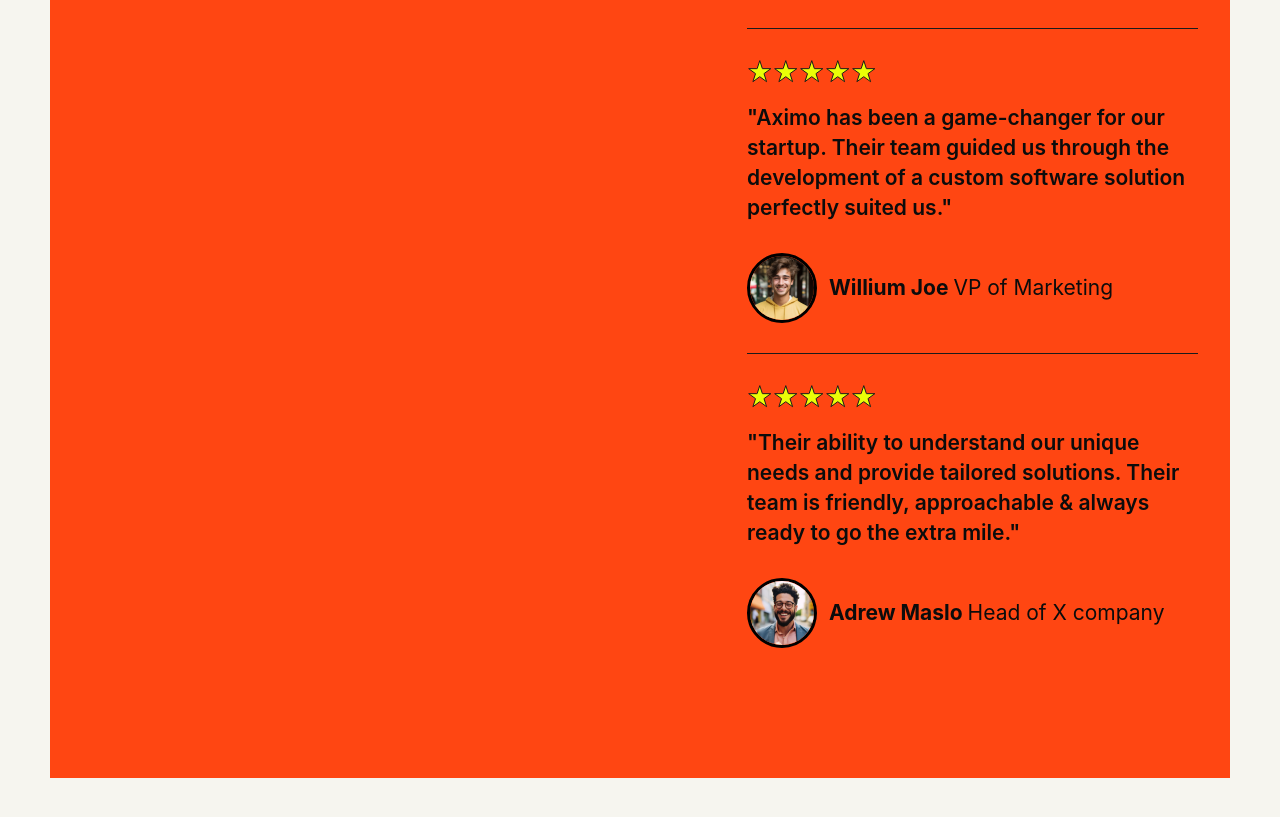
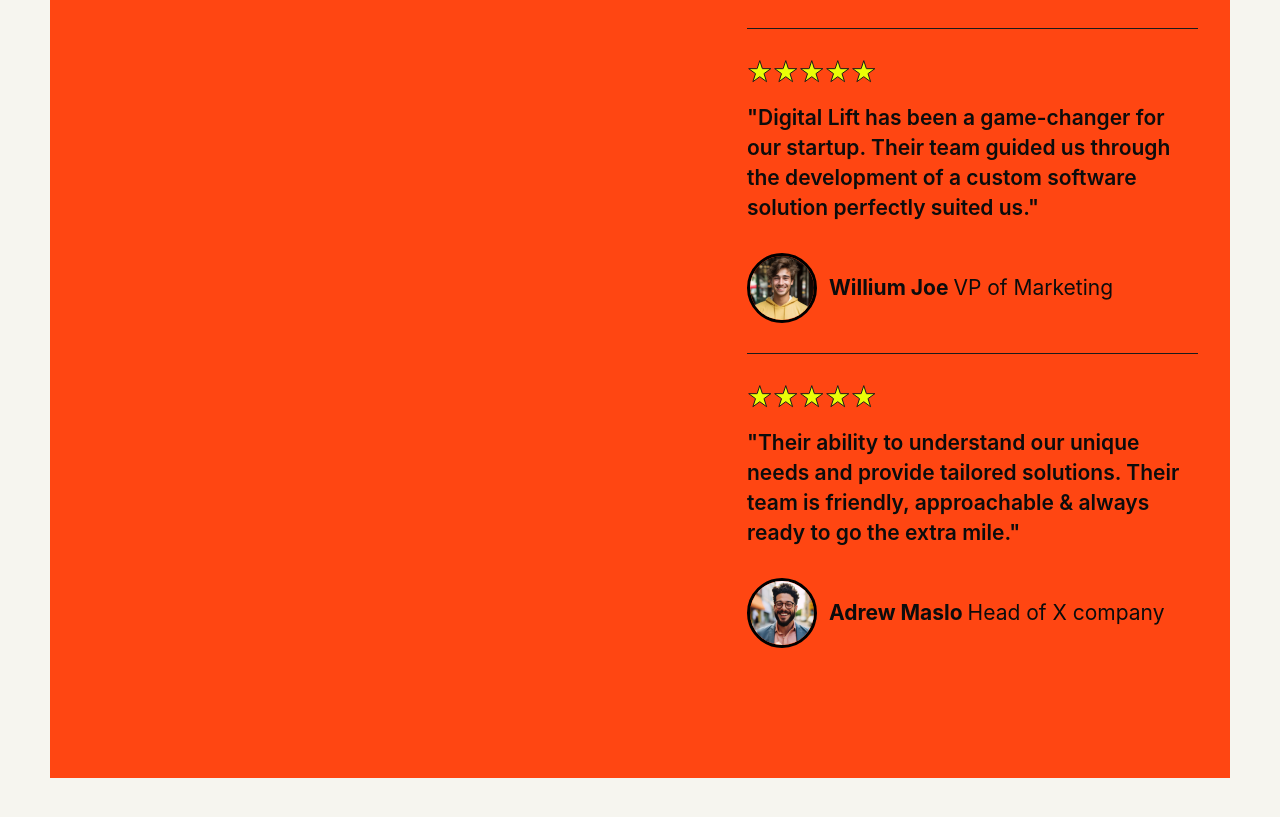
Before and after one commit to dekelohad/digtal-lift, a React (Vite) app: page /home-two in a window 1280 px wide. Shown: the part 6743-7560 px from the top of the page. Built offline with nearby package versions, Linux system fonts and the light colour scheme; a web font is replaced by a local one.

Commit message:
digital lift

```diff
--- a/index.html
+++ b/index.html
@@ -3,7 +3,7 @@
 	<head>
 		<meta charset="UTF-8" />
 		<meta name="viewport" content="width=device-width, initial-scale=1.0" />
-		<title>Aximo || Responsive React Template</title>
+		<title>Digital Lift || Responsive React Template</title>
 
 		<link rel="shortcut icon" href="/favicon.ico" type="image/x-icon" />
 		<link rel="icon" href="/favicon.ico" type="image/x-icon" />
--- a/src/components/home-five/header/index.jsx
+++ b/src/components/home-five/header/index.jsx
@@ -88,7 +88,7 @@ function Header() {
 						</DesktopNav>
 					</div>
 					<HeaderButton />
-					<MobileNavbar menuItemsData={menuItemsData} title="Aximo" />
+					<MobileNavbar menuItemsData={menuItemsData} title="Digital Lift" />
 				</nav>
 			</div>
 		</header>
--- a/src/components/home-four/header/index.jsx
+++ b/src/components/home-four/header/index.jsx
@@ -91,7 +91,7 @@ function Header() {
 						</DesktopNav>
 					</div>
 					<HeaderButton setShowSideMenu={setShowSideMenu} />
-					<MobileNavbar menuItemsData={menuItemsData} title="Aximo" />
+					<MobileNavbar menuItemsData={menuItemsData} title="Digital Lift" />
 				</nav>
 			</div>
 
--- a/src/components/home-one/header/index.jsx
+++ b/src/components/home-one/header/index.jsx
@@ -87,7 +87,7 @@ function Header() {
 					</div>
 					<HeaderButton />
 
-					<MobileNavbar menuItemsData={menuItemsData} title="Aximo" />
+					<MobileNavbar menuItemsData={menuItemsData} title="Digital Lift" />
 				</nav>
 			</div>
 		</header>
--- a/src/components/home-seven/header/index.jsx
+++ b/src/components/home-seven/header/index.jsx
@@ -91,7 +91,7 @@ function Header() {
 						</DesktopNav>
 					</div>
 					<HeaderButton />
-					<MobileNavbar menuItemsData={menuItemsData} title="Aximo" />
+					<MobileNavbar menuItemsData={menuItemsData} title="Digital Lift" />
 				</nav>
 			</div>
 		</header>
--- a/src/components/home-six/header/index.jsx
+++ b/src/components/home-six/header/index.jsx
@@ -85,7 +85,7 @@ function Header() {
 						</DesktopNav>
 					</div>
 					<HeaderButton />
-					<MobileNavbar menuItemsData={menuItemsData} title="Aximo" />
+					<MobileNavbar menuItemsData={menuItemsData} title="Digital Lift" />
 				</nav>
 			</div>
 		</header>
--- a/src/components/home-three/header/index.jsx
+++ b/src/components/home-three/header/index.jsx
@@ -85,7 +85,7 @@ function Header() {
 						</DesktopNav>
 					</div>
 					<HeaderButton />
-					<MobileNavbar menuItemsData={menuItemsData} title="Aximo" />
+					<MobileNavbar menuItemsData={menuItemsData} title="Digital Lift" />
 				</nav>
 			</div>
 		</header>
--- a/src/components/home-two/header/index.jsx
+++ b/src/components/home-two/header/index.jsx
@@ -88,7 +88,7 @@ function Header() {
 						</DesktopNav>
 					</div>
 					<HeaderButton />
-					<MobileNavbar menuItemsData={menuItemsData} title="Aximo" />
+					<MobileNavbar menuItemsData={menuItemsData} title="Digital Lift" />
 				</nav>
 			</div>
 		</header>
--- a/src/components/home-two/testimonials/index.jsx
+++ b/src/components/home-two/testimonials/index.jsx
@@ -16,8 +16,8 @@ const testimonialsData = [
 		id: crypto.randomUUID(),
 		rating: 5,
 		content:
-			"Aximo has been a game-changer for our startup. Their team guided us through the development of a custom software solution perfectly suited us.",
-		author: "Willium Joe",
+			"Digital Lift has been a game-changer for our startup. Their team guided us through the development of a custom software solution perfectly suited us.",
+			author: "Willium Joe",
 		designation: "VP of Marketing",
 		img: Thumb2Img,
 	},
```
